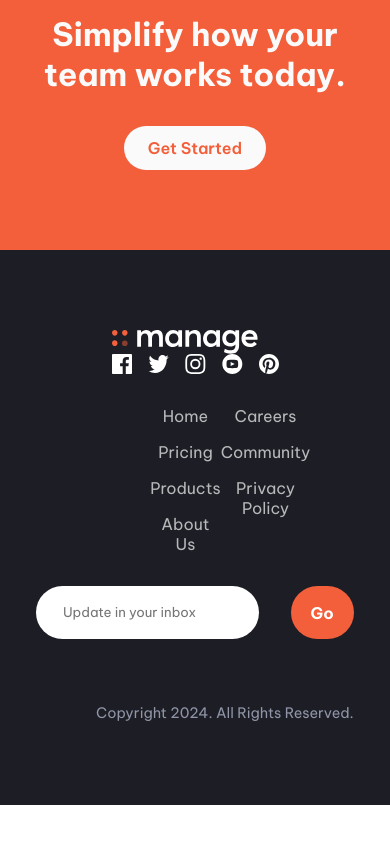
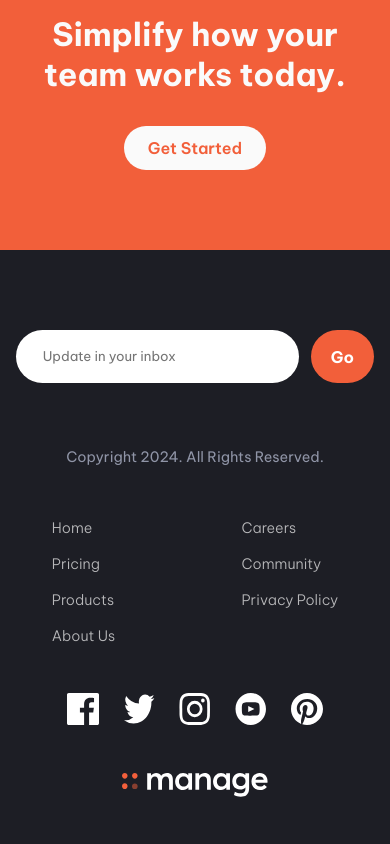
Before and after one commit to kaya70875/manage-landing-page-react, a React (Vite) app in the folder manage-react/: page / in a window 390 px wide. Shown: the part 2789-3633 px from the top of the page. Before the commit the page ends 3594 px from the top, so only its background shows below. Built offline with nearby package versions, Linux system fonts and the light colour scheme.

Commit message:
update footer

```diff
--- a/manage-react/src/components/Footer.css
+++ b/manage-react/src/components/Footer.css
@@ -79,7 +79,52 @@ footer {
         gap : 2rem;
         align-items: center;
         text-align: center;
+    }
 
+    .footer-links {
+        width: 35%;
+    }
+}
+
+@media (max-width : 634px) {
+    footer {
+        flex-direction: column-reverse;
+        gap : 3rem;
+    }
+    .footer-links {
+        width: 80%;
+        text-align: start;
+
+        .footer-list-item a {
+            font-size: .9rem;
+            font-weight: 300;
+        }
+    }
+
+    .inbox {
+        width: 100%;
+
+        p {
+            text-align: center;
+        }
+    }
+
+    .button-section {
+        gap : .75rem;
+    }
+
+    .footer-logo {
+        flex-direction: column-reverse;
+        gap : 3rem;
+        align-items: center;
+    }
+
+    .socials{
+        gap : 1.5rem;
+
+        img {
+            width: 2rem;
+        }
 
     }
 }
```
